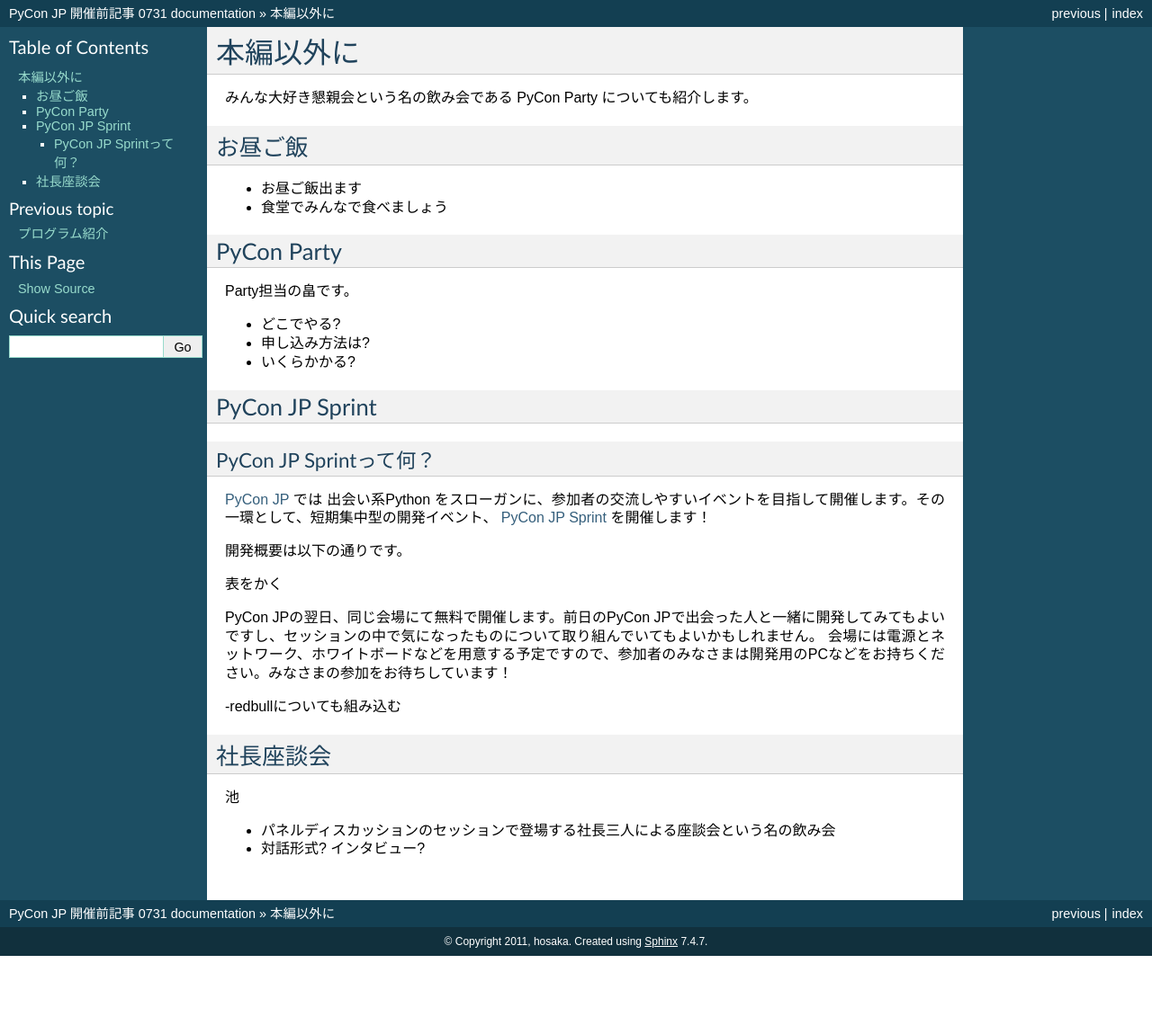
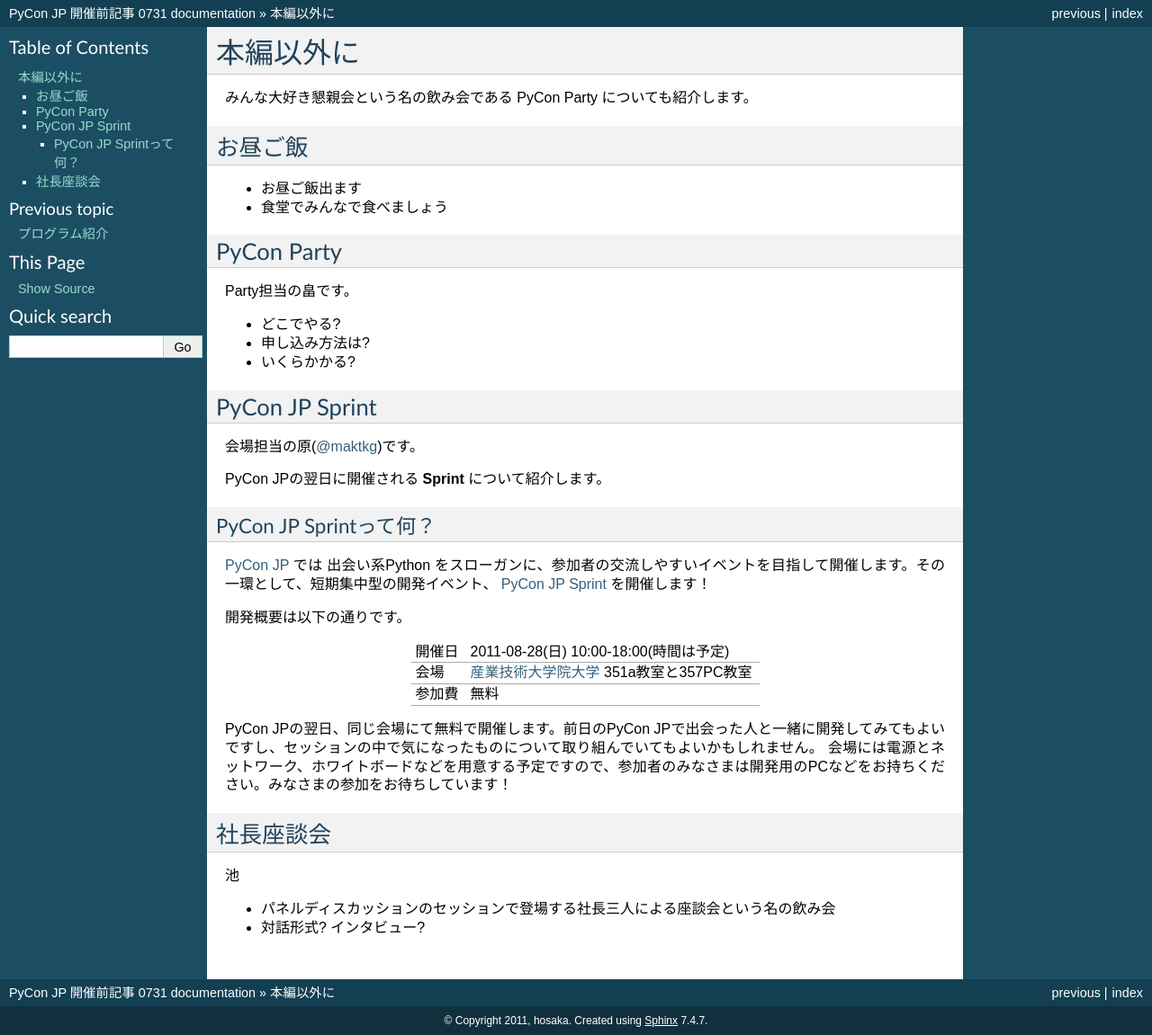
Before and after one commit to michilu/prepycon-article, a Sphinx documentation site: the page built from sphinx/vol3.rst, in a window 1280 px wide. Shown: the whole page at 90% size. Built offline with Sphinx 7.4.7, drawn with Linux system fonts in a browser that asks for light colours; before the commit the page ends 1063 px from its top, so only the background shows below that.

Commit message:
reviced sprint section

```diff
--- a/sphinx/vol3.rst
+++ b/sphinx/vol3.rst
@@ -23,20 +23,29 @@
 
 PyCon JP Sprint
 ===============
+会場担当の原(`@maktkg <http://twitter.com/mactkg>`_)です。
+
+PyCon JPの翌日に開催される **Sprint** について紹介します。
 
 PyCon JP Sprintって何？
-----------------------
+-----------------------
 `PyCon JP <http://2011.pycon.jp/>`_ では 出会い系Python をスローガンに、参加者の交流しやすいイベントを目指して開催します。その一環として、短期集中型の開発イベント、  `PyCon JP Sprint <http://2011.pycon.jp/program/sprints>`_ を開催します！
 
 開発概要は以下の通りです。
 
-表をかく
+.. list-table::
+
+   * - 開催日
+     - 2011-08-28(日) 10:00-18:00(時間は予定)
+   * - 会場
+     - `産業技術大学院大学 <http://aiit.ac.jp/>`_ 351a教室と357PC教室
+   * - 参加費
+     - 無料
 
 PyCon JPの翌日、同じ会場にて無料で開催します。前日のPyCon JPで出会った人と一緒に開発してみてもよいですし、セッションの中で気になったものについて取り組んでいてもよいかもしれません。
 会場には電源とネットワーク、ホワイトボードなどを用意する予定ですので、参加者のみなさまは開発用のPCなどをお持ちください。みなさまの参加をお待ちしています！
 
--redbullについても組み込む
-
+.. redbullについても組み込む
 
 社長座談会
 ==========
```
